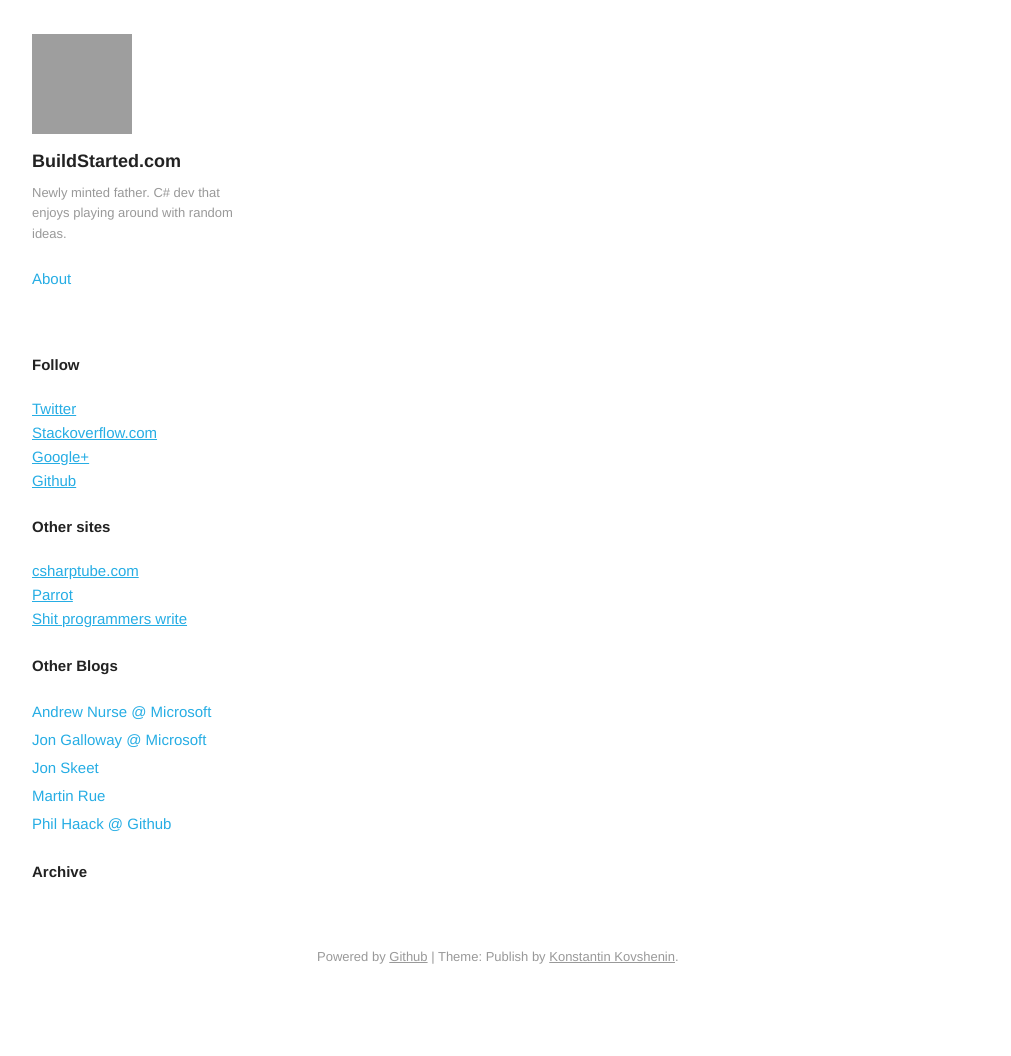
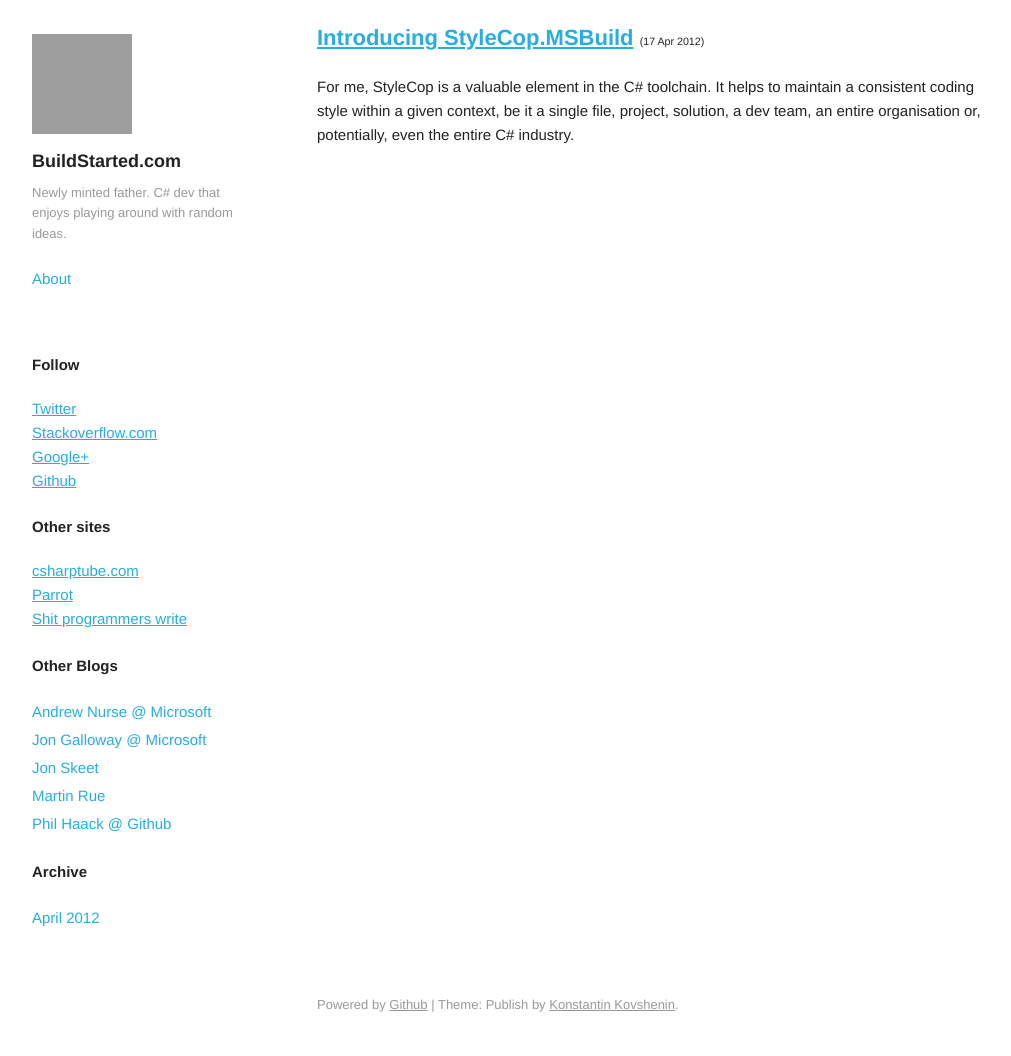
Before and after one commit to adamralph/adamralph.github.com, a Jekyll site: the page built from index.html, in a window 1280 px wide. Shown: the whole page, without its empty margins (133-1144 px from the left). Built offline with Jekyll 4.4.1, drawn with Linux system fonts in a browser that asks for light colours; nearby versions of some CDN libraries; Markdown is read by kramdown in place of the engine named in the settings; comment, search, counter and statistics services are not loaded; before the commit the page ends 1008 px from its top, so only the background shows below that; grey boxes are pictures that could not be loaded.

Commit message:
actually added the snippet of my post and changed default title and gravatar

```diff
--- a/_layouts/default.html
+++ b/_layouts/default.html
@@ -11,7 +11,7 @@
         <header id="masthead" class="site-header" role="banner">
             <hgroup>
                 <a class="site-logo" href="http://buildstarted.com/" title="BuildStarted.com" rel="home">
-                    <img src="http://gravatar.com/avatar/b94abfe0e3e68e2d739c606ee6f2b7b4/?s=100&#038;d=mm" alt="BuildStarted.com" width="100" height="100" class="no-grav"></a>
+                    <img src="http://www.gravatar.com/avatar/78e6cdb8bf24413c4576e496e4d05fce?s=100" alt="Adam Ralph" width="100" height="100" class="no-grav"></a>
                 <h1 class="site-title"><a href="http://buildstarted.com/" title="BuildStarted.com" rel="home">BuildStarted.com</a></h1>
                 <h2 class="site-description">Newly minted father. C# dev that enjoys playing around with random ideas.</h2>
             </hgroup>
--- /dev/null
+++ b/_posts/2012-04-17-introducing-stylecop-msbuild.md
@@ -0,0 +1,6 @@
+---
+layout: post
+title: Introducing StyleCop.MSBuild
+---
+
+For me, StyleCop is a valuable element in the C# toolchain. It helps to maintain a consistent coding style within a given context, be it a single file, project, solution, a dev team, an entire organisation or, potentially, even the entire C# industry.
```
Also changed, not shown: other parts of _layouts/default.html (+1 -1 lines).
